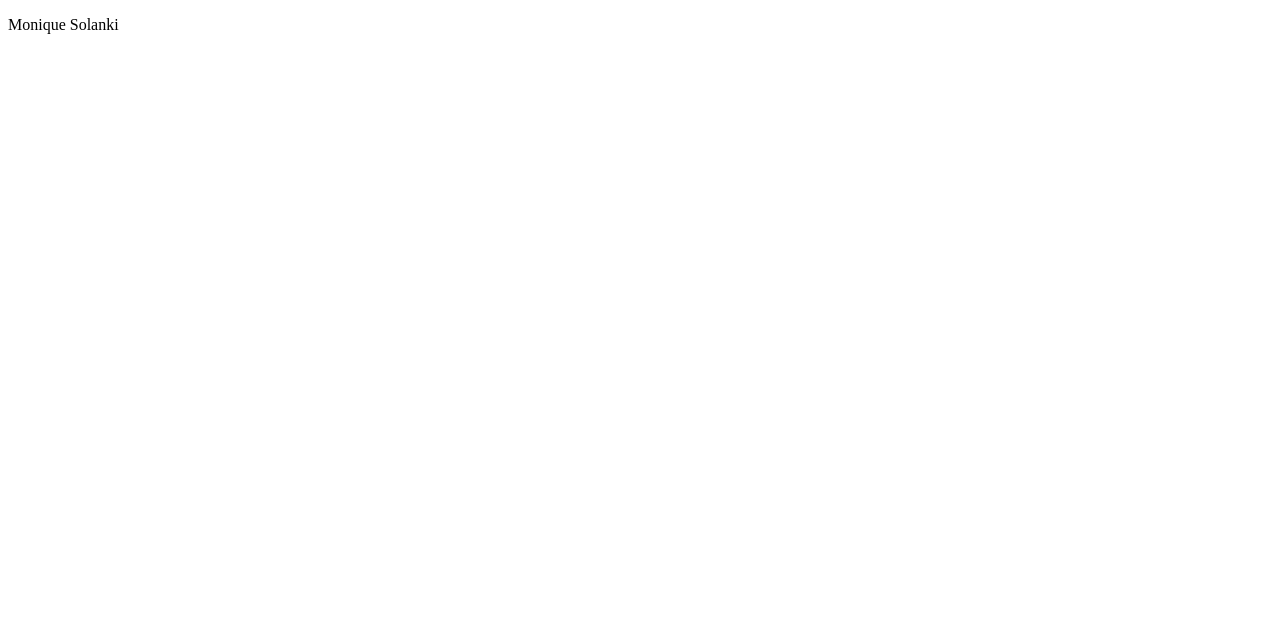
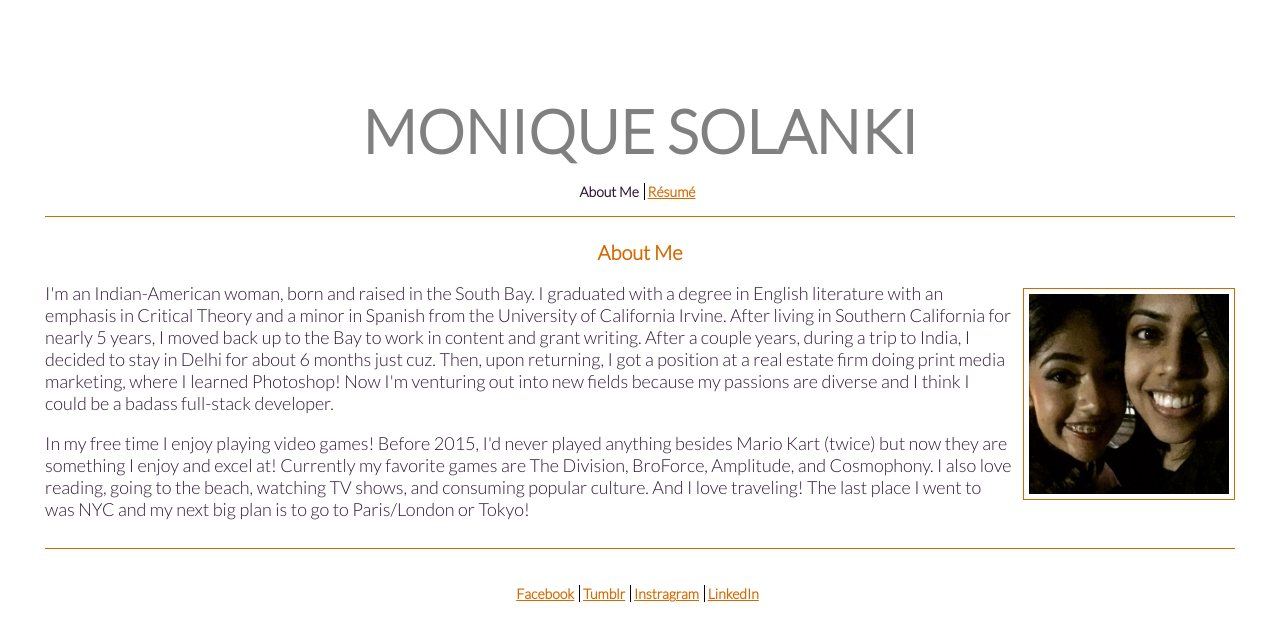
Before and after one commit to spacegirlxmo/fewd44, a plain HTML site: page Resume-HW/resume.html in a window 1280 px wide. Drawn offline with Linux system fonts and the light colour scheme; files whose address does not match are found by name.

Commit message:
styled about-me section of resume assignment

```diff
--- /dev/null
+++ b/Resume-HW/css/resume.css
@@ -0,0 +1,90 @@
+body, input, textarea {
+  font-family: 'Lato', sans-serif;
+  font-size: 18px;
+}
+
+
+header {
+	text-align: center;
+}
+
+.title {
+	margin-bottom: 5px;
+	font-style: normal;
+  font-size: 60px;
+  text-transform: uppercase;
+  color: gray;
+  font-weight: bold;
+}
+
+
+.top-nav ul {
+  text-align: center;
+  font-size: 14px;
+  padding: 0;
+}
+
+.nav li {
+	display: inline;
+	line-height: 1.5;
+	margin-bottom: 15px;
+	font-weight: bold;
+	border-right: 1px solid black;
+	padding-right: 5px;
+}
+
+a:visited {
+  color: gray;
+}
+
+a:link {
+  color: #d56900;
+}
+
+.nav li:last-child {
+	border: none;
+}
+
+
+h1 {
+  color: #d56900;
+  font-size: 20px;
+  text-align: center;
+}
+
+footer {
+  font-size: 15px;
+  margin-top: 10px;
+  text-align: center;
+  padding: 10px;
+}
+
+main {
+  margin-top: 10px;
+  padding: 10px;
+}
+
+img {
+  height: 200px;
+  width: 200px;
+	float: right;
+	padding: 5px;
+	border: 1px solid #d56900;
+	margin-left: 10px;
+	margin-bottom: 5px;
+  margin-top: 10px;
+	display: block;
+}
+
+body {
+	color: #301935;
+	padding: 20px;
+	margin: 15px;
+}
+
+main {
+	border-top: 1px solid #d56900;
+	border-bottom: 1px solid #d56900;
+	padding: 10px 0;
+	margin: 10px;
+}
--- a/Resume-HW/resume.html
+++ b/Resume-HW/resume.html
@@ -1,13 +1,42 @@
 <!DOCTYPE html>
 <html>
 	<head>
+		<link rel="stylesheet" href="css/resume.css">
+    <link href='https://fonts.googleapis.com/css?family=Lato:300' rel='stylesheet' type='text/css'>
 		<meta charset="utf-8">
-    <title>Monique's Résumé</title>
+		<title>About Me</title>
 	</head>
 	<body>
-    <headr>
-      <p>Monique Solanki</p>
+    <script type="text/javascript" src="/Users/spacegirlxmo/Documents/fewd44/Resume-HW/js/main.js"></script>
+		<header>
+			<p class="title">Monique Solanki</p>
 		</header>
+
+    <div class="top-nav">
+    <ul class="nav">
+      <li>About Me</li></a>
+      <a href="resume.html"><li>Résumé</li></a>
+    </ul>
+    <div>
+
+	<main>
+		<h1>About Me</h1>
+
+		<img src="img/me.jpg">
+      <p>I'm an Indian-American woman, born and raised in the South Bay. I graduated with a degree in English literature with an emphasis in Critical Theory and a minor in Spanish from the University of California Irvine. After living in Southern California for nearly 5 years, I moved back up to the Bay to work in content and grant writing. After a couple years, during a trip to India, I decided to stay in Delhi for about 6 months just cuz. Then, upon returning, I got a position at a real estate firm doing print media marketing, where I learned Photoshop! Now I'm venturing out into new fields because my passions are diverse and I think I could be a badass full-stack developer.</p>
+      <p>In my free time I enjoy playing video games! Before 2015, I'd never played anything besides Mario Kart (twice) but now they are something I enjoy and excel at! Currently my favorite games are The Division, BroForce, Amplitude, and Cosmophony. I also love reading, going to the beach, watching TV shows, and consuming popular culture. And I love traveling! The last place I went to was NYC and my next big plan is to go to Paris/London or Tokyo!</p>
+		<div class="fix"></div>
+
+	</main>
+
+	<footer>
+		<ul class="nav">
+	    <li><a href="https://www.facebook.com/ThunderMolecules" target="_blank">Facebook</a></li>
+			<li><a href="http://blackpoppies.tumblr.com/" target="_blank">Tumblr</a></li>
+			<li><a href="https://www.instagram.com/spacegirlxmo/" target="_blank">Instragram</a></li>
+			<li><a href="https://www.linkedin.com/in/moniquesolanki" target="_blank">LinkedIn</a></li>
+		</ul>
+	</footer>
 
 	</body>
 </html>
```
Also changed, not shown: Resume-HW/img/beetle.jpg (added), Resume-HW/img/me.jpg (added), Resume-HW/js/main.js (added). Lines whose indentation alone changed are shown as unchanged.
